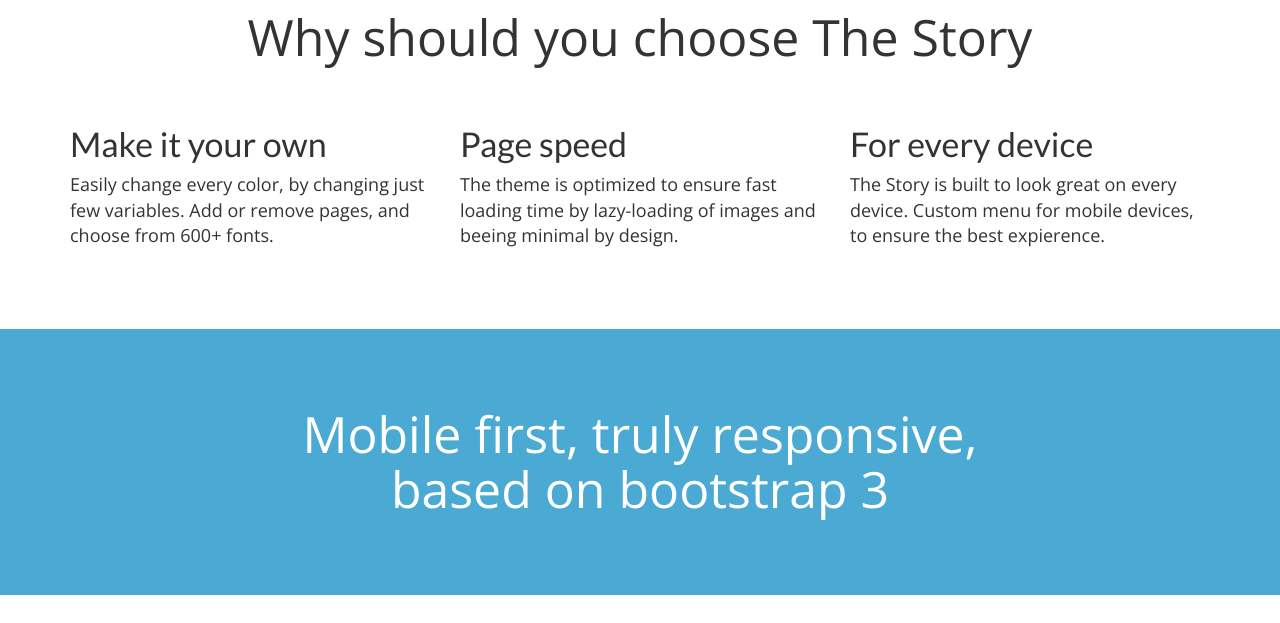
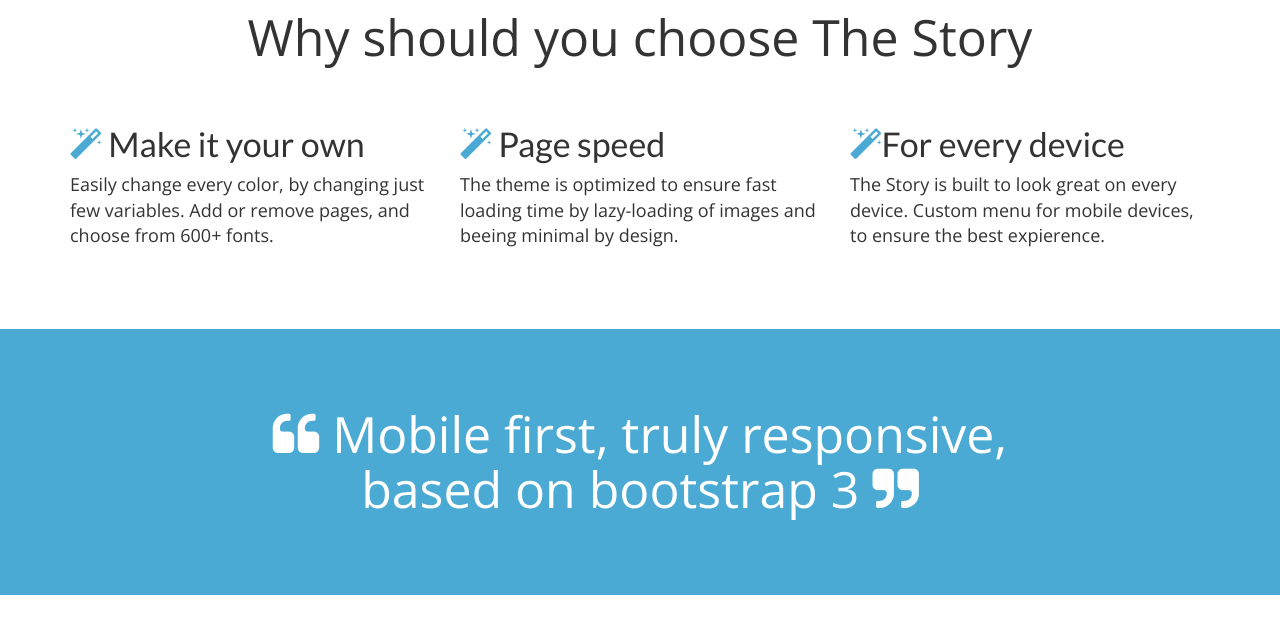
Before and after one commit to dstroot/landing-page-example, a plain HTML site: page index.html in a window 1280 px wide. Shown: the part 1880-2503 px from the top of the page. Drawn offline with nearby package versions, Linux system fonts and the light colour scheme; a web font is replaced by a local one.

Commit message:
Adding some Font Awesome Icons

```diff
--- a/index.html
+++ b/index.html
@@ -144,32 +144,24 @@
         <div id="features" class='container marketing hidden-xs'>
             <div class='row'>
                 <div class='col-md-12'>
-                    <h1>
-                        Why should you choose The Story
-                    </h1>
+                    <h1>Why should you choose The Story</h1>
                 </div>
             </div>
             <div class='row'>
                 <div class='col-md-4'>
-                    <h3>
-                        Make it your own
-                    </h3>
+                    <h3><i class="fa fa-magic"></i> Make it your own</h3>
                     <p>
                         Easily change every color, by changing just few variables. Add or remove pages, and choose from 600+ fonts.
                     </p>
                 </div>
                 <div class='col-md-4'>
-                    <h3>
-                        Page speed
-                    </h3>
+                    <h3><i class="fa fa-magic"></i> Page speed</h3>
                     <p>
                         The theme is optimized to ensure fast loading time by lazy-loading of images and beeing minimal by design.
                     </p>
                 </div>
                 <div class='col-md-4'>
-                    <h3>
-                        For every device
-                    </h3>
+                    <h3><i class="fa fa-magic"></i>For every device</h3>
                     <p>
                         The Story is built to look great on every device. Custom menu for mobile devices, to ensure the best expierence.
                     </p>
@@ -181,10 +173,7 @@
         ======================================== -->
         <div class="jumbotron">
             <div class="container">
-                <h2>
-                    Mobile first, truly responsive,<br>
-                    based on bootstrap 3
-                </h2>
+                <h2><i class="fa fa-quote-left"></i> Mobile first, truly responsive,<br>based on bootstrap 3 <i class="fa fa-quote-right"></i></h2>
             </div>
         </div>
 
```
